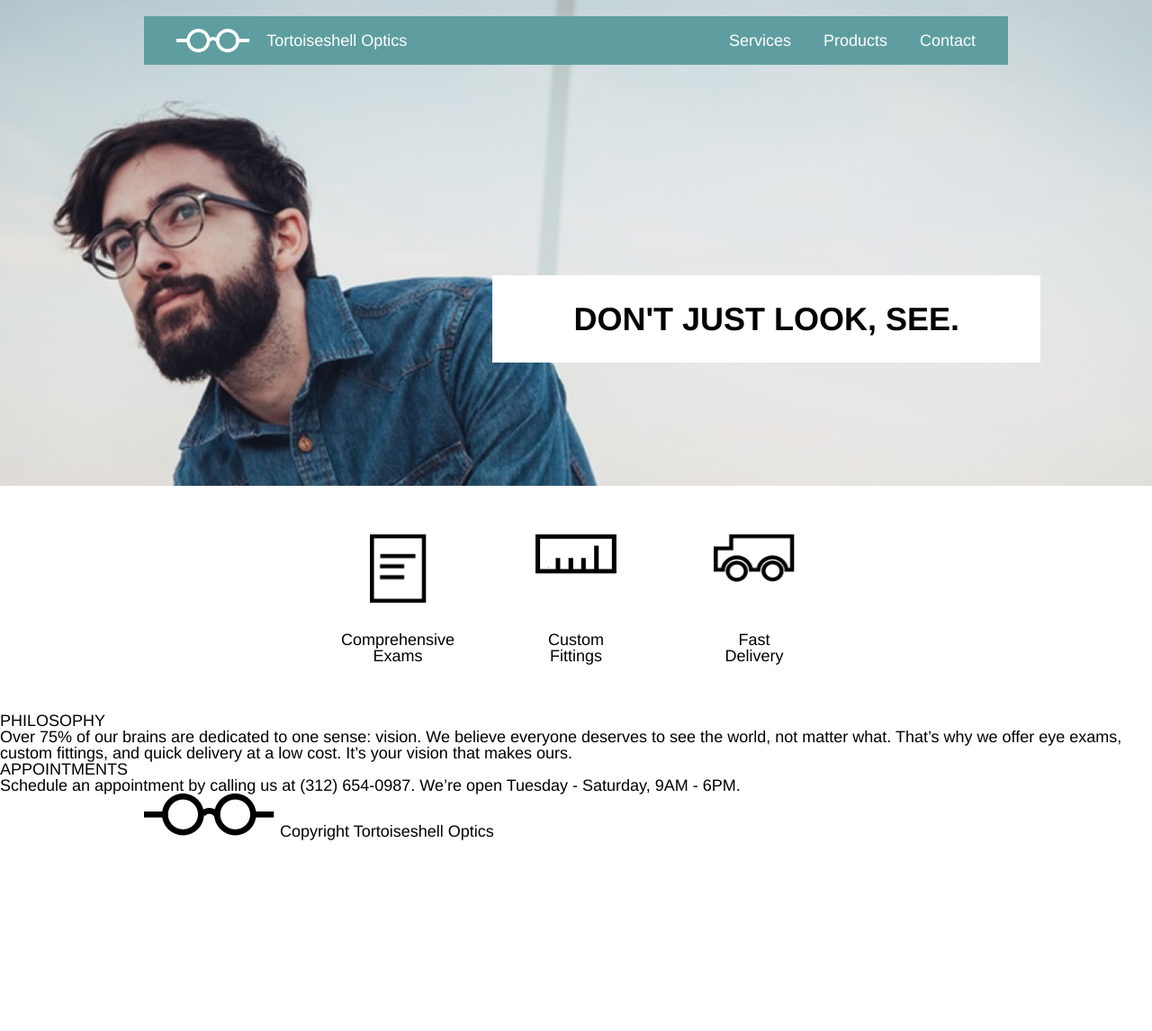
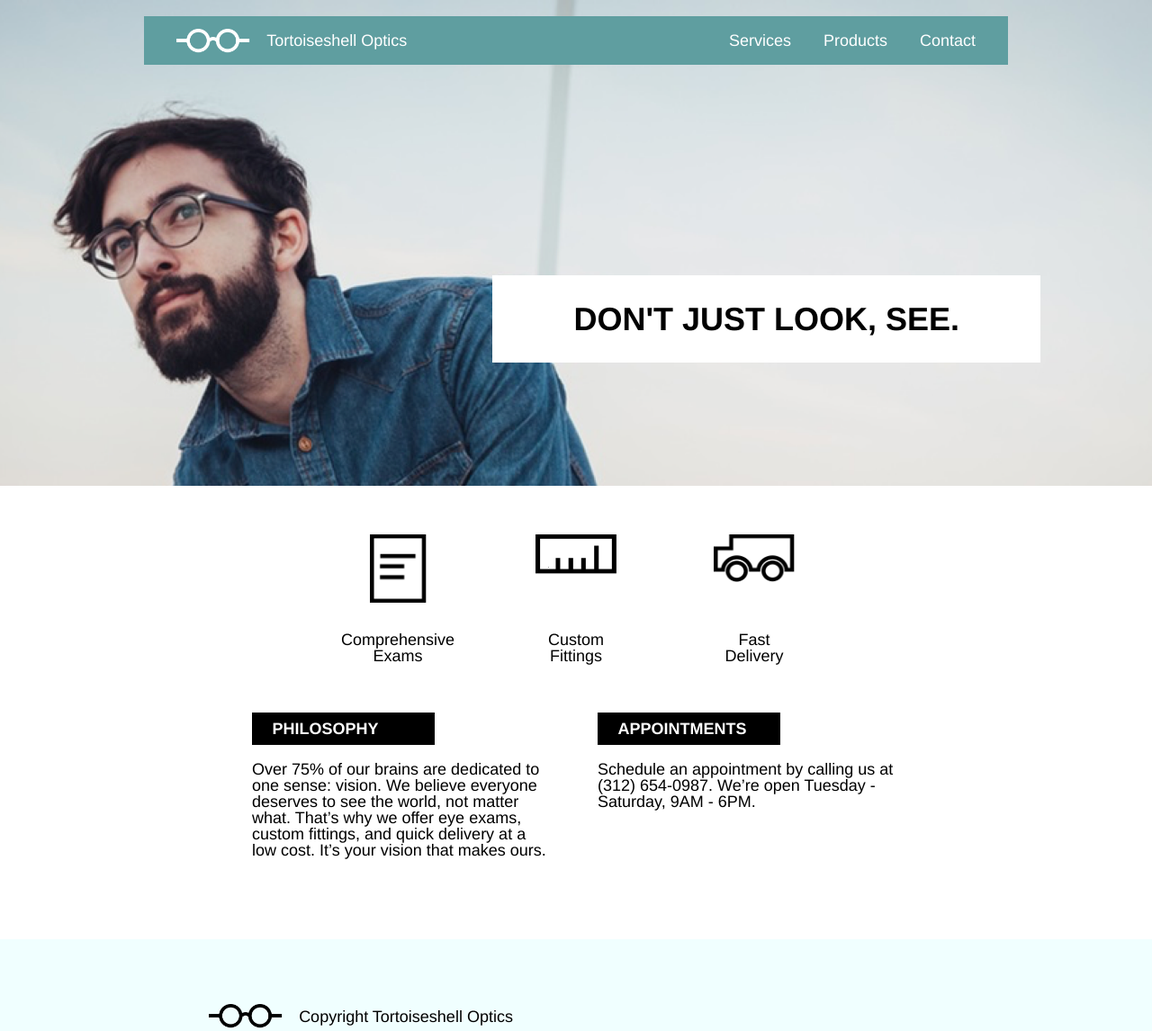
Before and after one commit to nprater86/tortoiseshelloptics, a plain HTML site: page index.html in a window 1280 px wide. Shown: the whole page at 90% size. Before the commit the page ends 934 px from the top, so only its background shows below. Drawn offline with Linux system fonts and the light colour scheme.

Commit message:
finish desktop styling

```diff
--- a/index.html
+++ b/index.html
@@ -38,20 +38,22 @@
           <span>Fast Delivery</span>
         </div>
       </div>
-      <div class="information">
-        <div class="philosophy">
+      <div class="information container">
+        <div class="infogrid philosophy">
           <h2>PHILOSOPHY</h2>
           <p>Over 75% of our brains are dedicated to one sense: vision. We believe everyone deserves to see the world, not matter what. That’s why we offer eye exams, custom fittings, and quick delivery at a low cost. It’s your vision that makes ours.</p>
         </div>
-        <div class="appointments">
+        <div class="infogrid appointments">
           <h2>APPOINTMENTS</h2>
           <p>Schedule an appointment by calling us at (312) 654-0987. We’re open Tuesday - Saturday, 9AM - 6PM.</p>
         </div>
       </div>
     </div>
-    <footer class="container">
-      <img src=".\resources\images\logo-black.png">
-      <span>Copyright Tortoiseshell Optics</span>
+    <footer>
+      <div class="footerlogo container">
+        <img src=".\resources\images\logo-black.png">
+        <span>Copyright Tortoiseshell Optics</span>
+      </div>
     </footer>
   </body>
 </html>
--- a/resources/css/style.css
+++ b/resources/css/style.css
@@ -1,3 +1,7 @@
+html,body,#page,header{
+  height: 100%;
+}
+
 html{
   font-size: 18px;
   font-family: Helvetica;
@@ -7,6 +11,10 @@ html{
 .container{
   width: 960px;
   margin: 0 auto;
+}
+
+.mainconetent{
+  min-height: calc(100% - 9.5rem);
 }
 
 .banner{
@@ -97,5 +105,53 @@ html{
 
 .truck {
   max-width: 100%;
-  heigh: auto;
+  height: auto;
 }
+
+.information{
+  display: flex;
+  justify-content: center;
+}
+
+.infogrid{
+  display: flex;
+  flex-direction: column;
+  width: 35%;
+}
+
+.infogrid h2{
+  font-weight: bold;
+  font-size: 1rem;
+  background-color: black;
+  color: white;
+  padding: 0.5rem 0 0.5rem 1.25rem;
+  width: 10rem;
+}
+
+.infogrid p{
+  margin-top: 1rem;
+}
+
+.appointments{
+  margin-left: 5%;
+}
+
+footer{
+  background-color: azure;
+  width: 100%;
+  margin-top: 5rem;
+  height: 9.5rem;
+  display: flex;
+  align-items: center;
+}
+
+.footerlogo{
+  display: flex;
+  align-items: center;
+}
+
+.footerlogo img{
+  height: 1.5rem;
+  width: auto;
+  margin: 0 1rem 0 4rem;
+}
```
